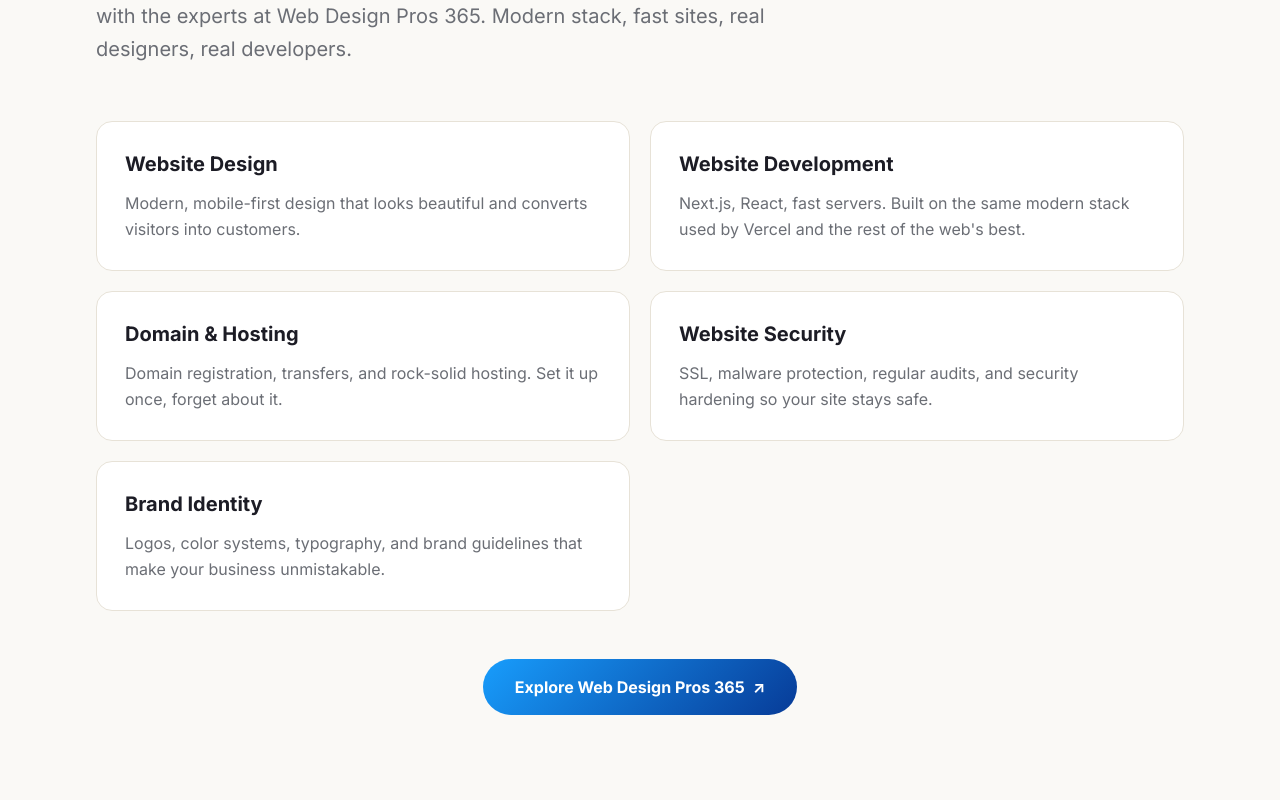
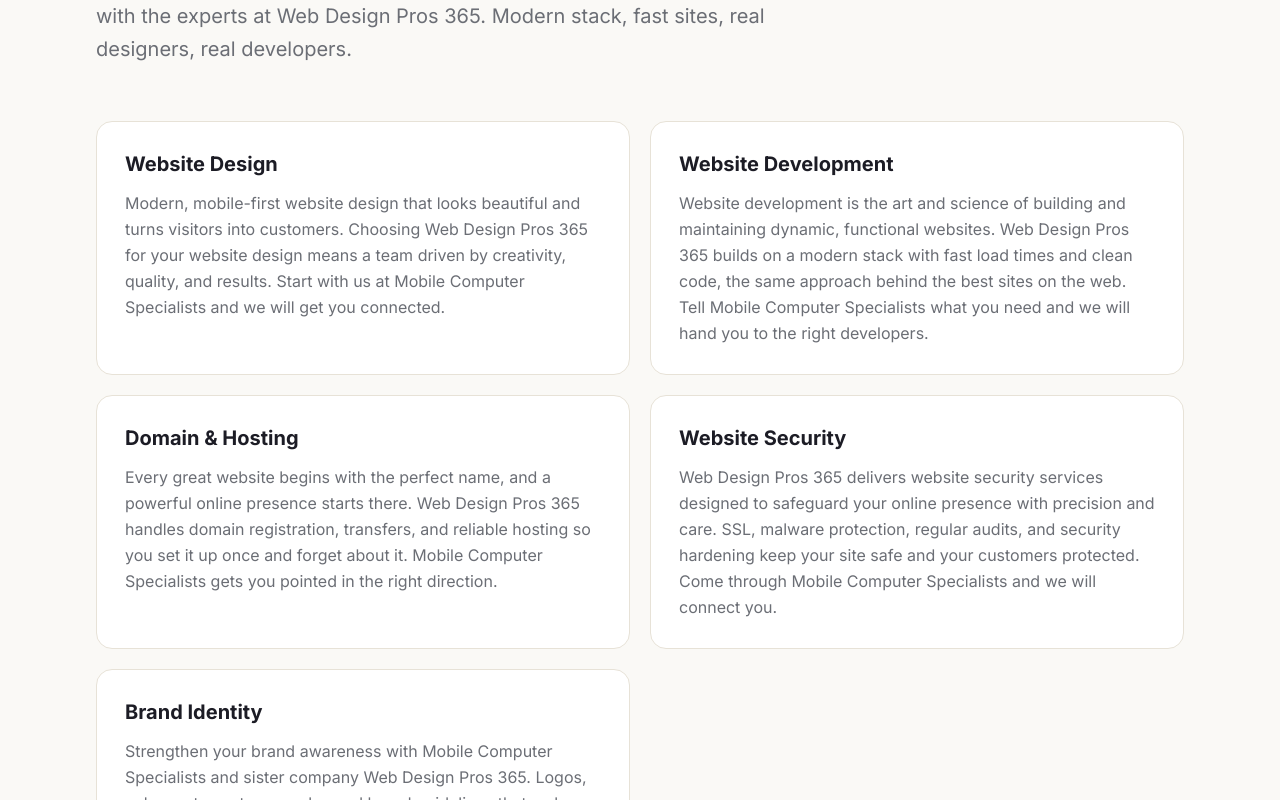
Before and after one commit to AppStudioPros/mobile-computer-specialists, a Next.js app: page /websites in a window 1280 px wide. Shown: the part 940-1740 px from the top of the page. Built offline with nearby package versions, Linux system fonts and the light colour scheme.

Commit message:
Websites: Option C - anchored keyword-rich sections per web service (capture-and-pass-over to Web Design Pros 365); redirects now land on matching anchors

```diff
--- a/next.config.ts
+++ b/next.config.ts
@@ -23,12 +23,12 @@
   { from: "/gaming-pc-builds", to: "/custom-pcs#gaming" },
   { from: "/workstations", to: "/custom-pcs#workstations" },
 
-  // --- Websites consolidation ---
-  { from: "/branding", to: "/websites" },
-  { from: "/domain-hosting", to: "/websites" },
-  { from: "/website-design", to: "/websites" },
-  { from: "/website-development", to: "/websites" },
-  { from: "/website-security", to: "/websites" },
+  // --- Websites consolidation (land on matching anchored section) ---
+  { from: "/branding", to: "/websites#branding" },
+  { from: "/domain-hosting", to: "/websites#domain-hosting" },
+  { from: "/website-design", to: "/websites#website-design" },
+  { from: "/website-development", to: "/websites#website-development" },
+  { from: "/website-security", to: "/websites#website-security" },
 
   // --- Marketing consolidation (/marketing keeps its URL) ---
   { from: "/apparel", to: "/marketing" },
--- a/src/app/websites/page.tsx
+++ b/src/app/websites/page.tsx
@@ -5,24 +5,34 @@
 
 const services = [
   {
+    id: "website-design",
     title: "Website Design",
-    body: "Modern, mobile-first design that looks beautiful and converts visitors into customers.",
+    body:
+      "Modern, mobile-first website design that looks beautiful and turns visitors into customers. Choosing Web Design Pros 365 for your website design means a team driven by creativity, quality, and results. Start with us at Mobile Computer Specialists and we will get you connected.",
   },
   {
+    id: "website-development",
     title: "Website Development",
-    body: "Next.js, React, fast servers. Built on the same modern stack used by Vercel and the rest of the web's best.",
+    body:
+      "Website development is the art and science of building and maintaining dynamic, functional websites. Web Design Pros 365 builds on a modern stack with fast load times and clean code, the same approach behind the best sites on the web. Tell Mobile Computer Specialists what you need and we will hand you to the right developers.",
   },
   {
+    id: "domain-hosting",
     title: "Domain & Hosting",
-    body: "Domain registration, transfers, and rock-solid hosting. Set it up once, forget about it.",
+    body:
+      "Every great website begins with the perfect name, and a powerful online presence starts there. Web Design Pros 365 handles domain registration, transfers, and reliable hosting so you set it up once and forget about it. Mobile Computer Specialists gets you pointed in the right direction.",
   },
   {
+    id: "website-security",
     title: "Website Security",
-    body: "SSL, malware protection, regular audits, and security hardening so your site stays safe.",
+    body:
+      "Web Design Pros 365 delivers website security services designed to safeguard your online presence with precision and care. SSL, malware protection, regular audits, and security hardening keep your site safe and your customers protected. Come through Mobile Computer Specialists and we will connect you.",
   },
   {
+    id: "branding",
     title: "Brand Identity",
-    body: "Logos, color systems, typography, and brand guidelines that make your business unmistakable.",
+    body:
+      "Strengthen your brand awareness with Mobile Computer Specialists and sister company Web Design Pros 365. Logos, color systems, typography, and brand guidelines that make your business unmistakable and consistent everywhere people find you.",
   },
 ];
 
--- a/src/components/branded/WdpPitch.tsx
+++ b/src/components/branded/WdpPitch.tsx
@@ -3,7 +3,7 @@
 import Image from "next/image";
 import { motion } from "framer-motion";
 
-type Service = { title: string; body: string; badge?: string };
+type Service = { id?: string; title: string; body: string; badge?: string };
 
 export default function WdpPitch({
   intro,
@@ -54,12 +54,14 @@
           {services.map((s, i) => (
             <motion.div
               key={s.title}
+              id={s.id}
               initial={{ opacity: 0, y: 20 }}
               whileInView={{ opacity: 1, y: 0 }}
               viewport={{ once: true }}
               transition={{ duration: 0.5, delay: i * 0.08 }}
-              className="p-7 rounded-2xl mcs-card-light hover:border-[var(--color-mcs-amber)]/50 hover:shadow-md transition-all"
+              className="group relative overflow-hidden scroll-mt-24 p-7 rounded-2xl mcs-card-light hover:border-[var(--color-mcs-amber)]/50 hover:shadow-md transition-all"
             >
+              <span className="absolute left-0 top-0 h-full w-1 bg-[var(--color-mcs-amber)] scale-y-0 group-hover:scale-y-100 origin-top transition-transform duration-300" />
               {s.badge && (
                 <span className="inline-block px-3 py-1 rounded-full mcs-gradient-amber text-[var(--color-mcs-ink)] text-[10px] font-bold uppercase tracking-wider mb-3">
                   {s.badge}
```
